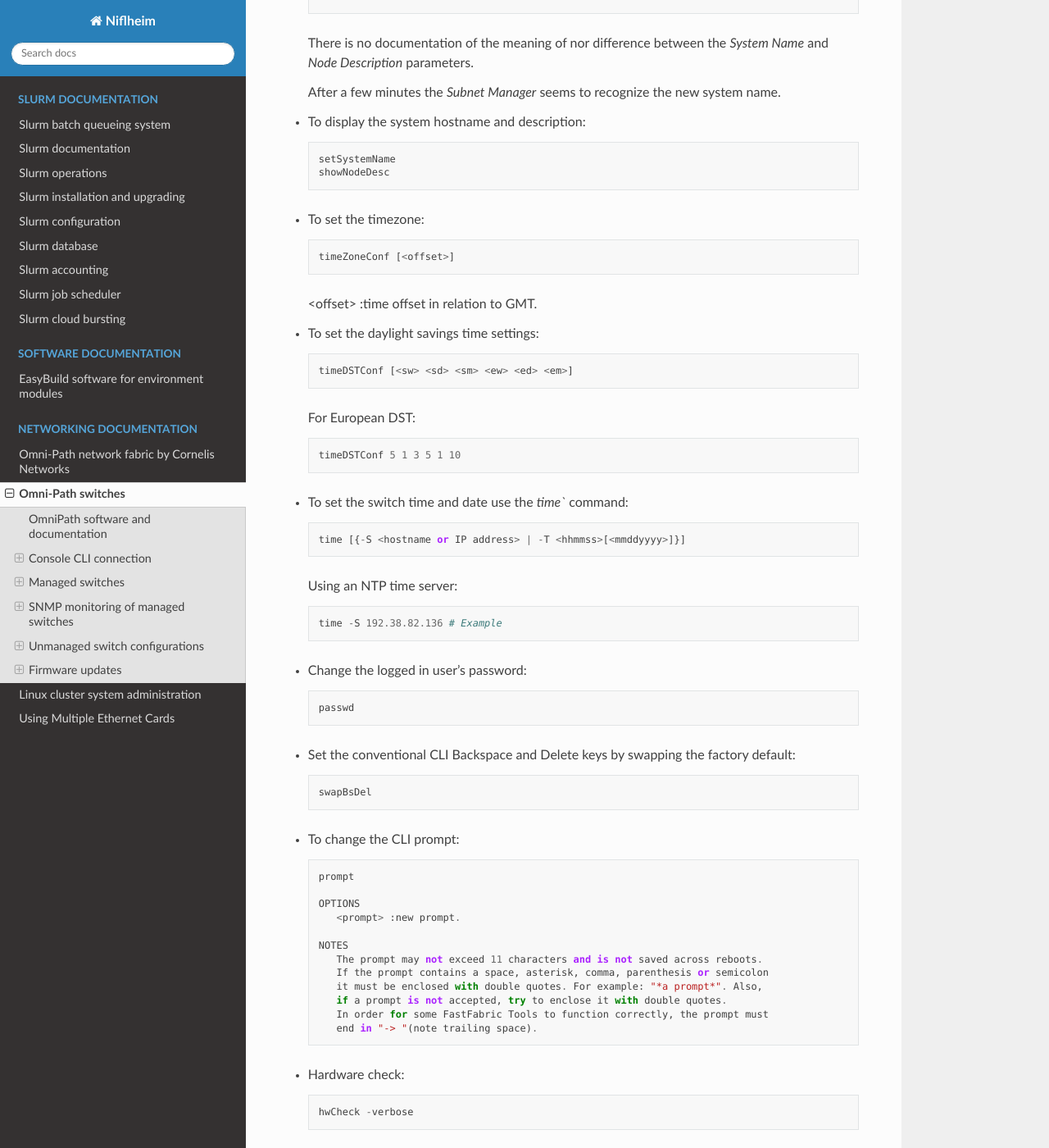
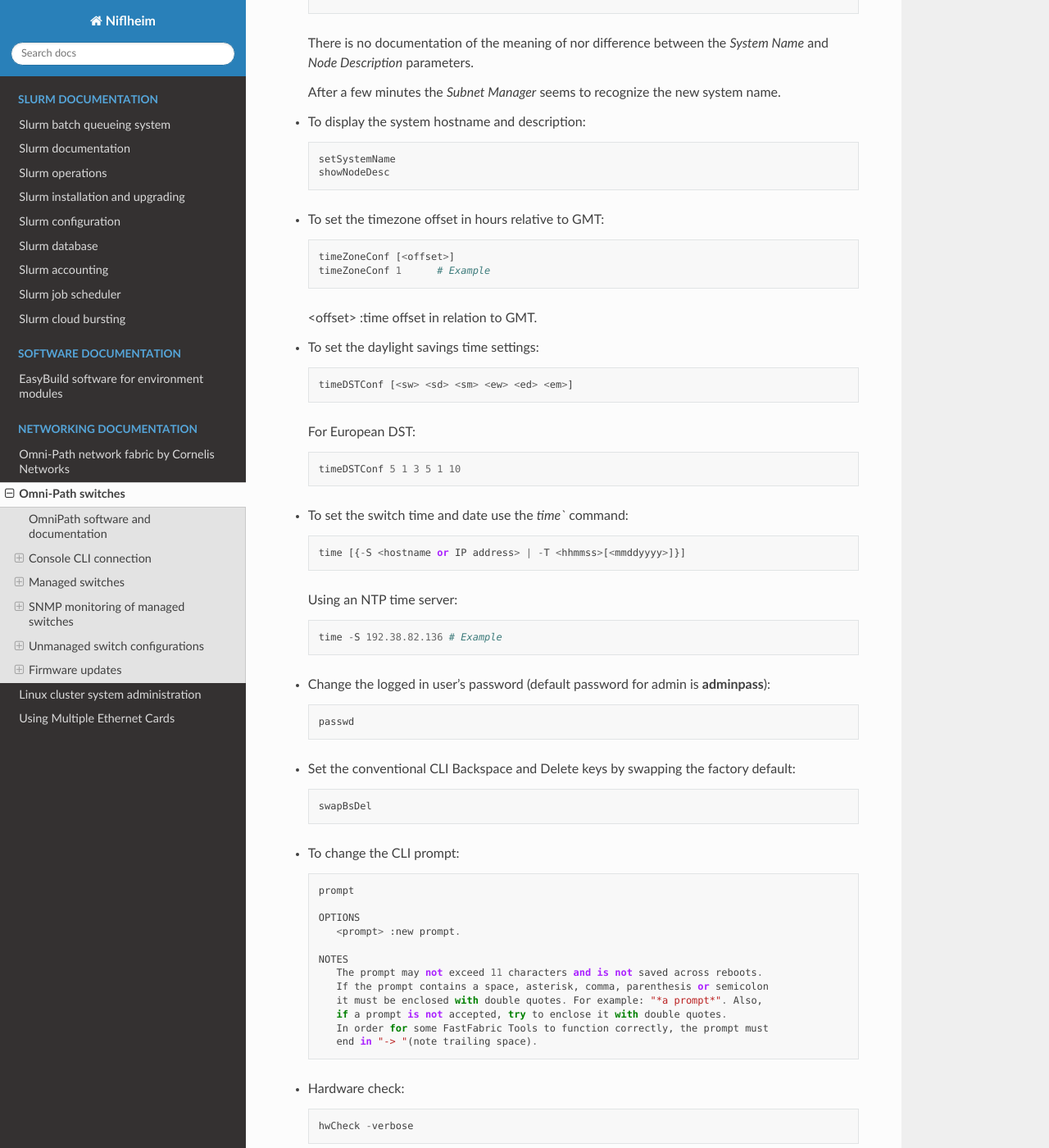
Before and after one commit to OleHolmNielsen/Niflheim_system, a Sphinx documentation site: the page built from docs/OmniPath_switches.rst, in a window 1280 px wide and 1400 px high, scrolled down 5247 px. Shown: the whole window at 82% size. Built offline with Sphinx 7.4.7 and the Read the Docs theme 3.1.0, drawn with Linux system fonts in a browser that asks for light colours; some of the changed text lies outside the part shown.

Commit message:
Update documentation and versions

```diff
--- a/docs/OmniPath_switches.rst
+++ b/docs/OmniPath_switches.rst
@@ -212,9 +212,10 @@ Additional switch configurations
     setSystemName
     showNodeDesc
 
-* To set the timezone::
+* To set the timezone offset in hours relative to GMT::
 
     timeZoneConf [<offset>]
+    timeZoneConf 1      # Example
 
   <offset> :time offset in relation to GMT.
 
@@ -234,7 +235,7 @@ Additional switch configurations
 
     time -S 192.38.82.136 # Example
 
-* Change the logged in user's password::
+* Change the logged in user's password (default password for admin is **adminpass**)::
 
     passwd
 
```
Also changed, not shown: other parts of docs/OmniPath_switches.rst (+2 -2 lines).
